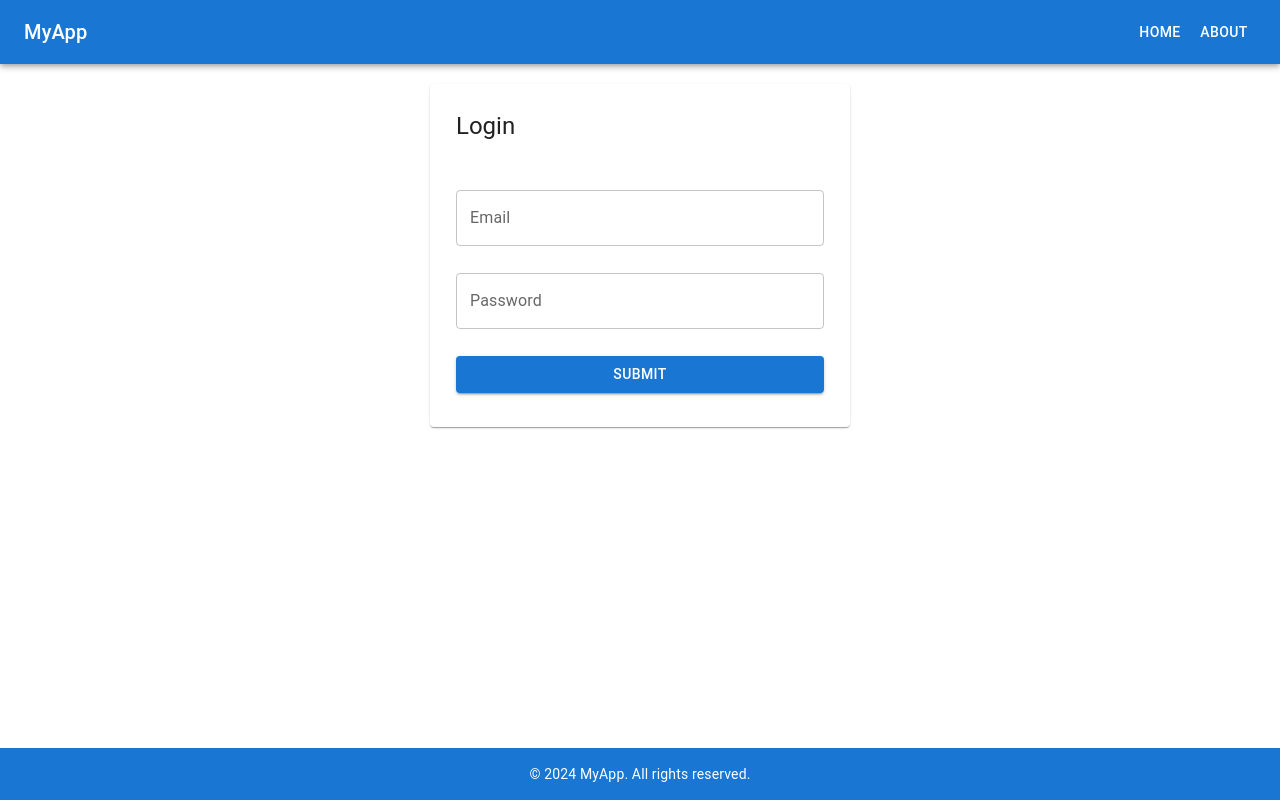
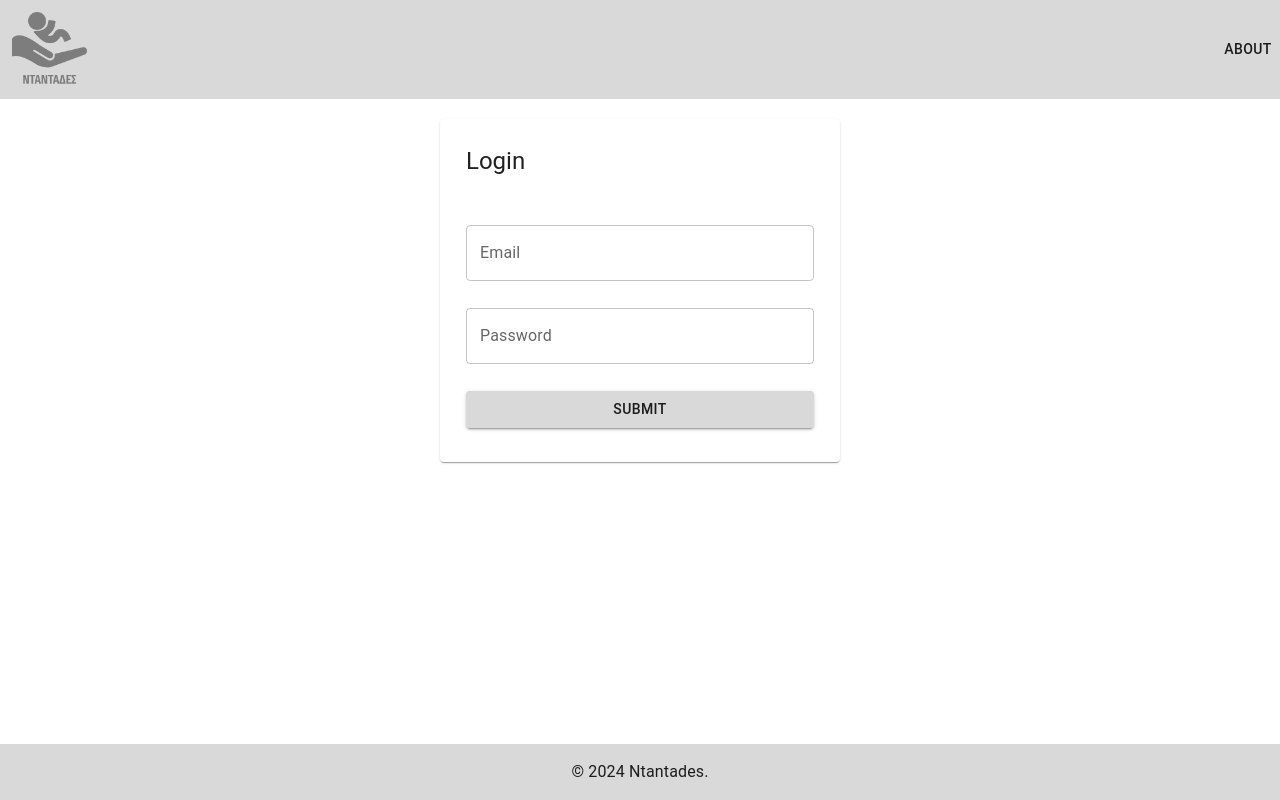
Before and after one commit to Alekossta/eam-ntantades, a React (Vite) app: page /login in a window 1280 px wide. Built offline with nearby package versions, Linux system fonts and the light colour scheme.

Commit message:
added base colors, logo in header

```diff
--- a/src/components/Footer.jsx
+++ b/src/components/Footer.jsx
@@ -10,12 +10,11 @@ function Footer() {
         px: 3,
         mt: 'auto',
         backgroundColor: 'primary.main',
-        color: 'white',
         textAlign: 'center',
       }}
     >
-      <Typography variant="body2">
-        © {new Date().getFullYear()} MyApp. All rights reserved.
+      <Typography>
+        © {new Date().getFullYear()} Ntantades.
       </Typography>
     </Box>
   );
--- a/src/components/Header.jsx
+++ b/src/components/Header.jsx
@@ -1,20 +1,29 @@
 import React from 'react';
-import { AppBar, Toolbar, Typography, Button } from '@mui/material';
-import { Link as RouterLink } from 'react-router-dom';
+import { AppBar, Toolbar,  Box, Button } from '@mui/material';
+import { Link as RouterLink, useNavigate } from 'react-router-dom';
 
 function Header() {
+  const navigate = useNavigate();
   return (
-    <AppBar position="static">
-      <Toolbar>
-        <Typography variant="h6" sx={{ flexGrow: 1 }}>
-          MyApp
-        </Typography>
-        <Button color="inherit" component={RouterLink} to="/">
-          Home
-        </Button>
-        <Button color="inherit" component={RouterLink} to="/about">
-          About
-        </Button>
+    <AppBar position="static" elevation={0}>
+      <Toolbar disableGutters>
+        <Box
+          component="img"
+          src="/logo.png"
+          alt="Logo"
+          sx={{
+            height: 75,
+            width: 75,
+            margin: "0.75rem",
+            cursor: "pointer",
+          }}
+          onClick={() => navigate("/")}
+        />
+        <Box sx={{marginLeft: "auto"}}>
+          <Button color="inherit" component={RouterLink} to="/about">
+            About
+          </Button>
+        </Box>
       </Toolbar>
     </AppBar>
   );
--- a/src/main.jsx
+++ b/src/main.jsx
@@ -1,10 +1,15 @@
 import { createRoot } from 'react-dom/client'
 import './index.css'
 import App from './App.jsx'
+import { CssBaseline, ThemeProvider } from '@mui/material'
 import { BrowserRouter } from 'react-router-dom'
+import theme from './theme.js'
 
 createRoot(document.getElementById('root')).render(
     <BrowserRouter>
-        <App />
+        <ThemeProvider theme={theme}>
+            <CssBaseline/>
+            <App />
+        </ThemeProvider>
     </BrowserRouter>
 )
--- /dev/null
+++ b/src/theme.js
@@ -0,0 +1,17 @@
+import { createTheme } from "@mui/material";
+
+const theme = createTheme({
+    palette:
+    {
+        primary:
+        {
+            main: "#D9D9D9"
+        },
+        secondary:
+        {
+            main: "#FFA771"
+        }
+    }
+})
+
+export default theme;
```
Also changed, not shown: public/logo.png (added).
